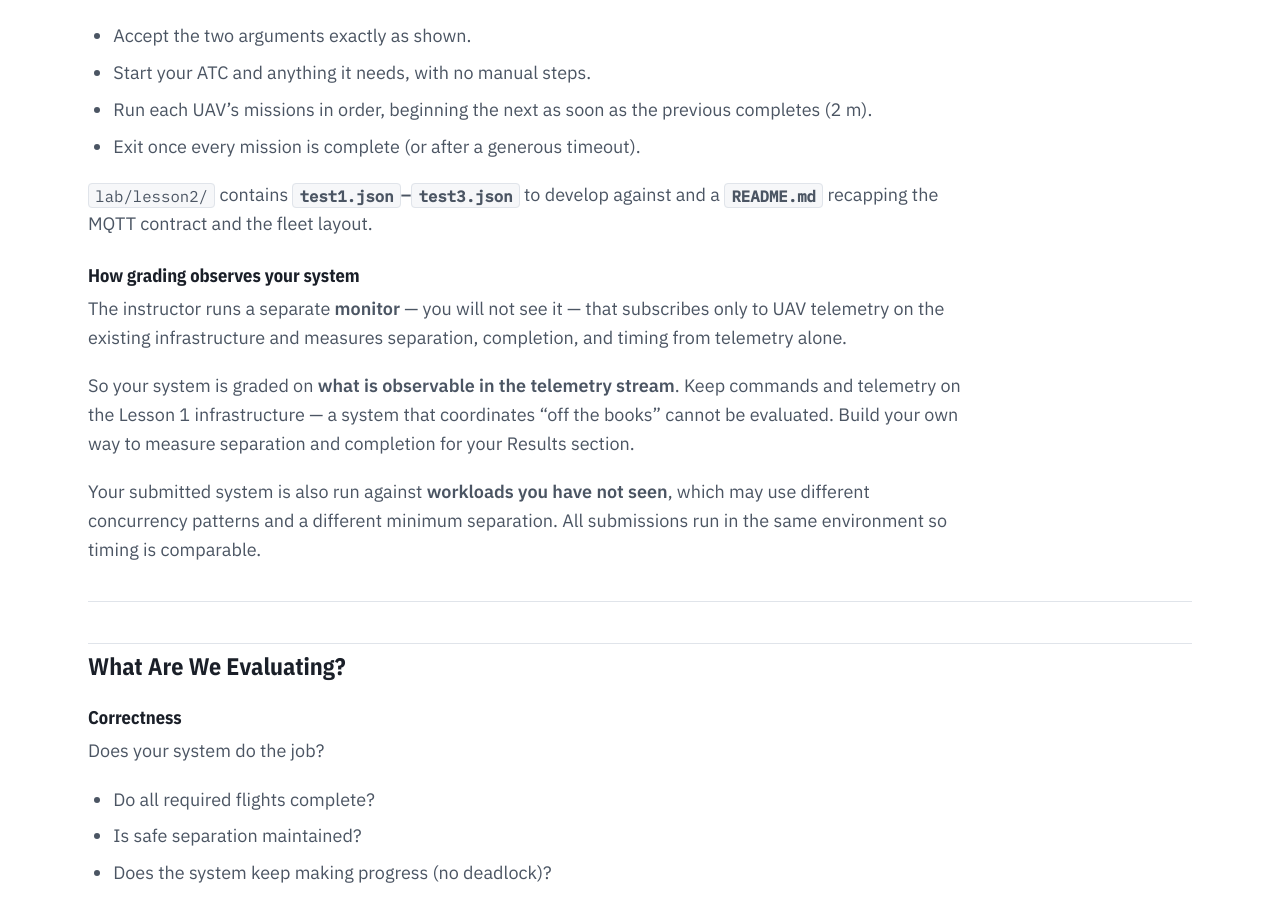
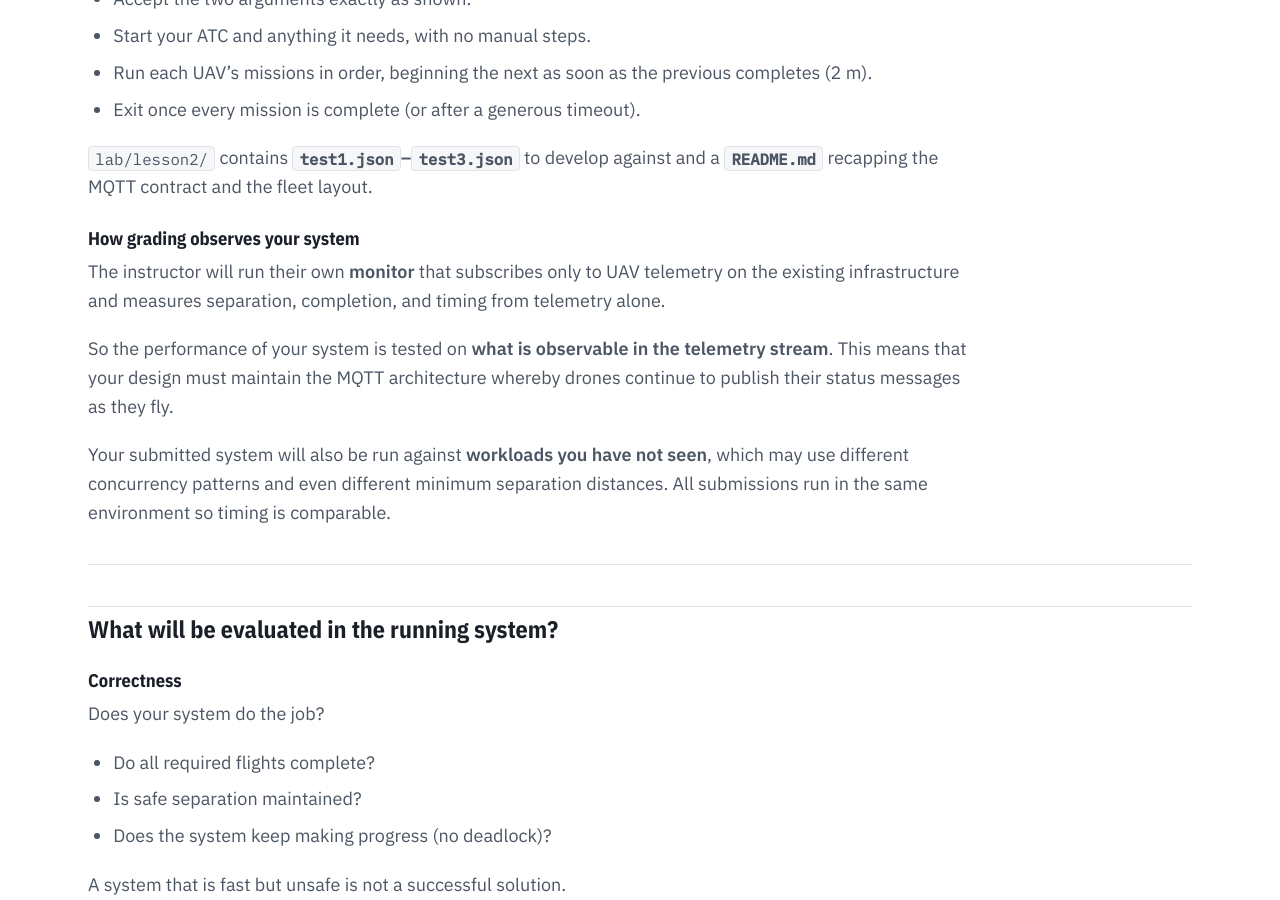
Before and after one commit to JaneClelandHuang/uav-native-ai, a Jekyll site: the page built from lessons/lesson2.md, in a window 1280 px wide and 900 px high, scrolled down 5694 px. Built offline with Jekyll 4.4.1, drawn with Linux system fonts in a browser that asks for light colours; our own code applies the rules of GitHub Pages for plain Markdown files; some of the changed text lies outside the part shown.

Commit message:
finalized lesson2

```diff
--- a/lessons/lesson2.md
+++ b/lessons/lesson2.md
@@ -51,6 +46,11 @@
 - *You don't know where to start:* Ask Claude to list key performance tradeoffs associated with the problem. Then ask Claude to propose 2-3 different solutions and to evaluation them against these tradeoffs. Then select one, and ask Claude to generate a design and later to implement it.  Run the tests yourself.
 
 Use the *tutor me - quiz me* pattern to make sure you thoroughly understand your solution.
+
+## The Engineering Process
+
+Work through the problem in this order — don't jump straight to code: **Analyze → Design → Implement → Validate**
+
 
 ### 1. Analyze
 
@@ -100,7 +100,6 @@
 
 Don't just say "it passed." If something behaved unexpectedly, say what happened and what you did about it.
 
----
 
 ## Flight Workloads
 
@@ -164,15 +163,15 @@
 
 ### How grading observes your system
 
-The instructor runs a separate **monitor** — you will not see it — that subscribes only to UAV telemetry on the existing infrastructure and measures separation, completion, and timing from telemetry alone.
+The instructor will run their own **monitor**  that subscribes only to UAV telemetry on the existing infrastructure and measures separation, completion, and timing from telemetry alone.
 
-So your system is graded on **what is observable in the telemetry stream**. Keep commands and telemetry on the Lesson 1 infrastructure — a system that coordinates "off the books" cannot be evaluated. Build your own way to measure separation and completion for your Results section.
+So the performance of your system is tested on **what is observable in the telemetry stream**. This means that your design must maintain the MQTT architecture whereby drones continue to publish their status messages as they fly.
 
-Your submitted system is also run against **workloads you have not seen**, which may use different concurrency patterns and a different minimum separation. All submissions run in the same environment so timing is comparable.
+Your submitted system will also be run against **workloads you have not seen**, which may use different concurrency patterns and even different minimum separation distances. All submissions run in the same environment so timing is comparable.
 
 ---
 
-## What Are We Evaluating?
+## What will be evaluated in the running system?
 
 ### Correctness
 
```
Also changed, not shown: other parts of lessons/lesson2.md (+0 -5 lines).
